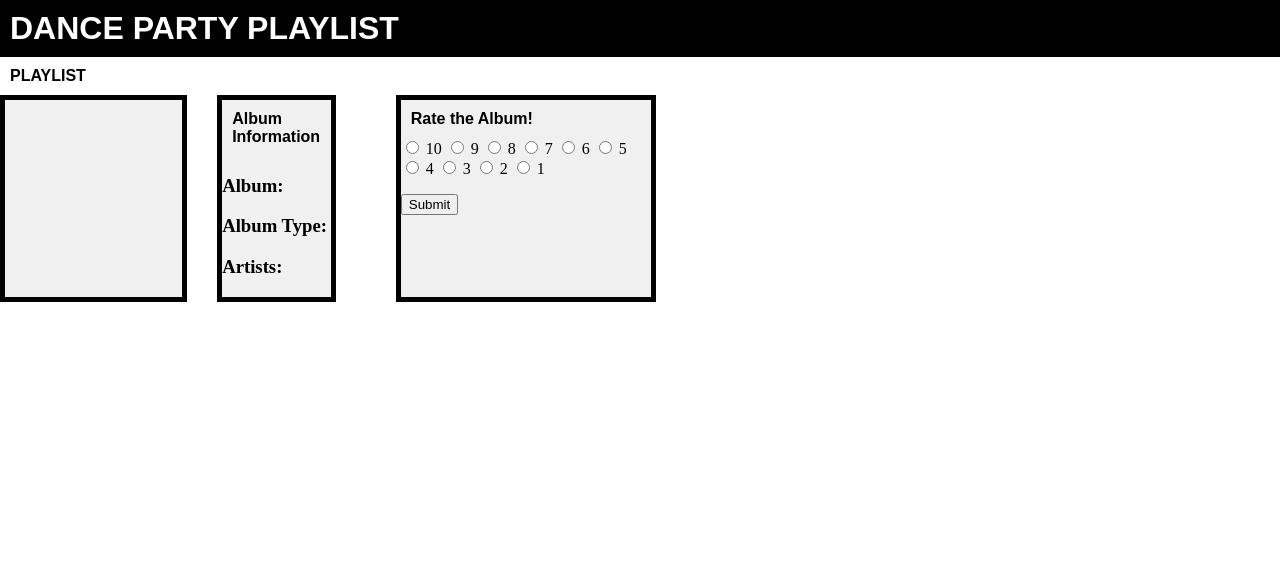
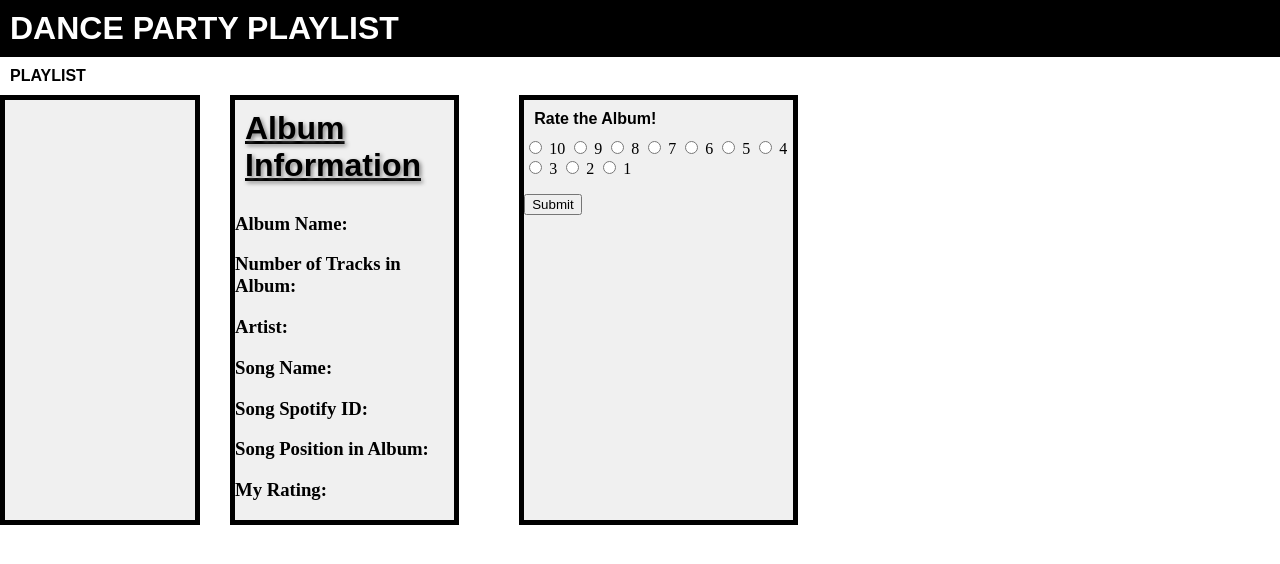
Before and after one commit to stevenfmentzer/Dance-Party-Playlist, a plain HTML site: page index.html in a window 1280 px wide. Drawn offline with Linux system fonts and the light colour scheme; no server answers.

Commit message:
changes made by Carlos HTML/CSS

```diff
--- a/index.html
+++ b/index.html
@@ -33,13 +33,14 @@
         </div>
 
         <div class="album-info column-2">
-          <h2 class="Album-info-section">Album Information</h2>
-            <h3><label for="albumName">Album:</label></h3>
-
-            <h3><label for="albumType">Album Type:</label></h3>
-
-
-            <h3><label for="artists">Artists:</label></h3>
+          <h2 class="album-info-section">Album Information</h2>
+            <h3><label for="albumName">Album Name:</label></h3>
+            <h3><label for="albumtracks">Number of Tracks in Album:</label></h3>
+            <h3><label for="artist">Artist:</label></h3>
+            <h3><label for="songName">Song Name:</label></h3>
+            <h3><label for="songSpotifyID">Song Spotify ID:</label></h3>
+            <h3><label for="songPositionAlbum">Song Position in Album:</label></h3>
+            <h3><label for="myrating">My Rating:</label></h3>
         </div>
         <div class="column-2" id="myForm" >
           <h2 class="rate-album-heading">Rate the Album!</h2>
--- a/src/index.js
+++ b/src/index.js
@@ -16,6 +16,7 @@ function renderPlaylists(playlists) {
 function renderSinglePlaylist(playlist) {
   const newElement = document.getElementById("album-art");
   const imageElement = document.createElement("img");
+  imageElement.className = "album-image"
   imageElement.src = playlist.tracks[0].album.images[1].url
   newElement.append(imageElement);
 }
--- a/styles/styles.css
+++ b/styles/styles.css
@@ -32,6 +32,7 @@ max-width: fit-content;
     box-sizing: border-box;
     float: left;
     width: 100%;
+    max-width: fit-content;
     padding: 0px;
   }
 
@@ -55,7 +56,7 @@ max-width: fit-content;
     border: 5px solid black;
     margin: 0px;
     text-align: left;
-    max-width: fit-content;
+
   }
 
   .column ul {
@@ -81,3 +82,12 @@ max-width: fit-content;
     margin-left: 30px;
     margin-right: 30px;
   }
+
+  .album-image{
+margin-right:20px;  }
+
+  .album-info-section{
+    font-size: xx-large;
+    text-decoration: underline;
+    text-shadow: 2px 2px 4px gray;
+  }
```
